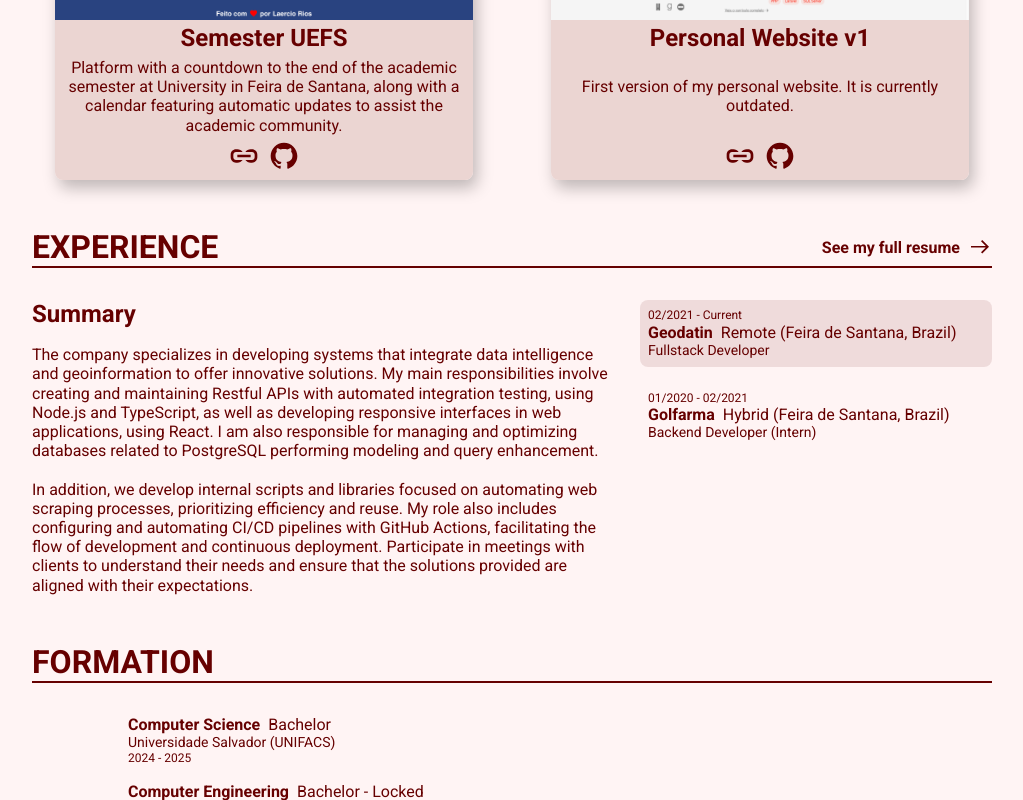
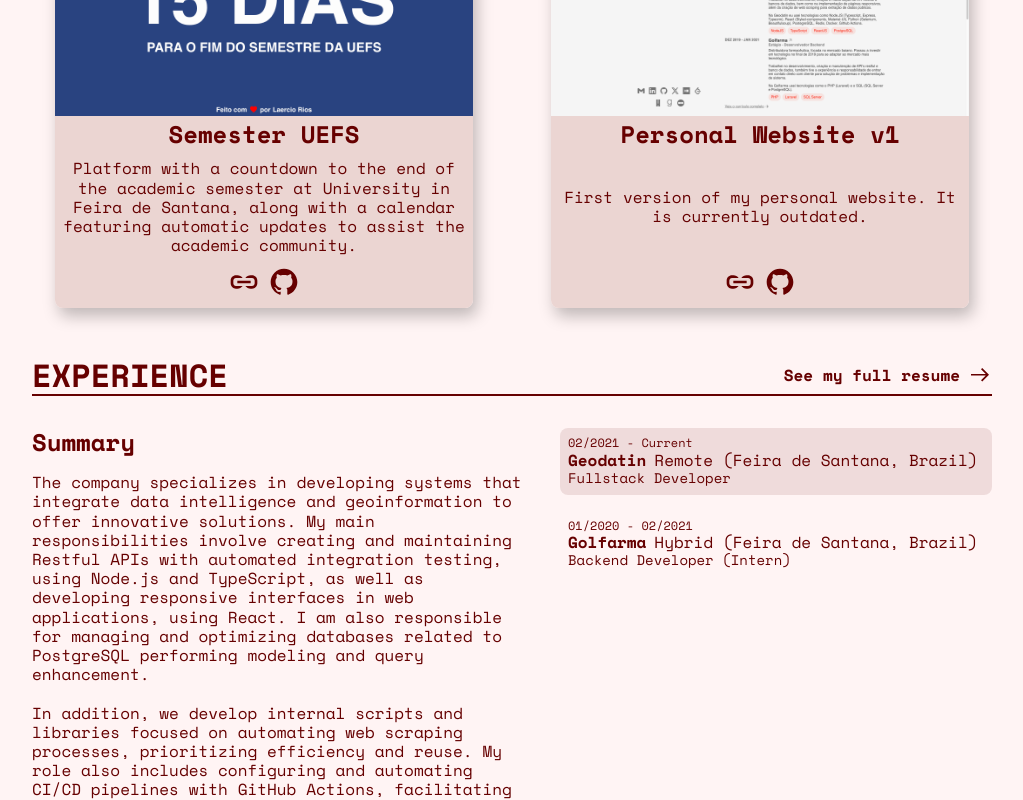
Before and after one commit to LaercioSR/portfolio-v2, a Next.js app: page / in a window 1280 px wide. Shown: the part 1457-2257 px from the top of the page, without its empty margins (128-1151 px from the left). Built offline with nearby package versions, Linux system fonts and the light colour scheme.

Commit message:
feat: change font family

```diff
--- a/src/app/components/ProjectCard/styles.module.css
+++ b/src/app/components/ProjectCard/styles.module.css
@@ -24,7 +24,7 @@
   flex-direction: column;
   justify-content: center;
   background-color: var(--home);
-  height: 10rem;
+  height: 12rem;
   border-radius: 0 0 0.5rem 0.5rem;
   padding: 0.25rem 0.5rem;
 }
--- a/src/app/globals.css
+++ b/src/app/globals.css
@@ -32,7 +32,7 @@ body {
 }
 
 body {
-  font-family: "Roboto", sans-serif;
+  font-family: "Space Mono", monospace;
   background-color: var(--background);
   color: var(--primary);
   -webkit-font-smoothing: antialiased;
--- a/src/app/layout.tsx
+++ b/src/app/layout.tsx
@@ -1,10 +1,10 @@
 import type { Metadata } from "next";
 import { ThemeProvider } from "next-themes";
-import { Roboto } from "next/font/google";
+import { Space_Mono } from "next/font/google";
 
 import "./globals.css";
 
-const roboto = Roboto({ weight: ["400", "700"], subsets: ["latin"] });
+const spaceMono = Space_Mono({ weight: ["400", "700"], subsets: ["latin"] });
 
 export const metadata: Metadata = {
   title: "Laercio Rios",
@@ -39,7 +39,7 @@ export default function RootLayout({
 }>) {
   return (
     <html suppressHydrationWarning>
-      <body className={roboto.className}>
+      <body className={spaceMono.className}>
         <ThemeProvider themes={["light", "dark"]}>{children}</ThemeProvider>
       </body>
     </html>
--- a/src/app/page.module.css
+++ b/src/app/page.module.css
@@ -246,7 +246,7 @@
 }
 
 .experience-list {
-  min-width: 22rem;
+  min-width: 27rem;
   list-style-type: none;
   display: flex;
   flex-direction: column;
```
